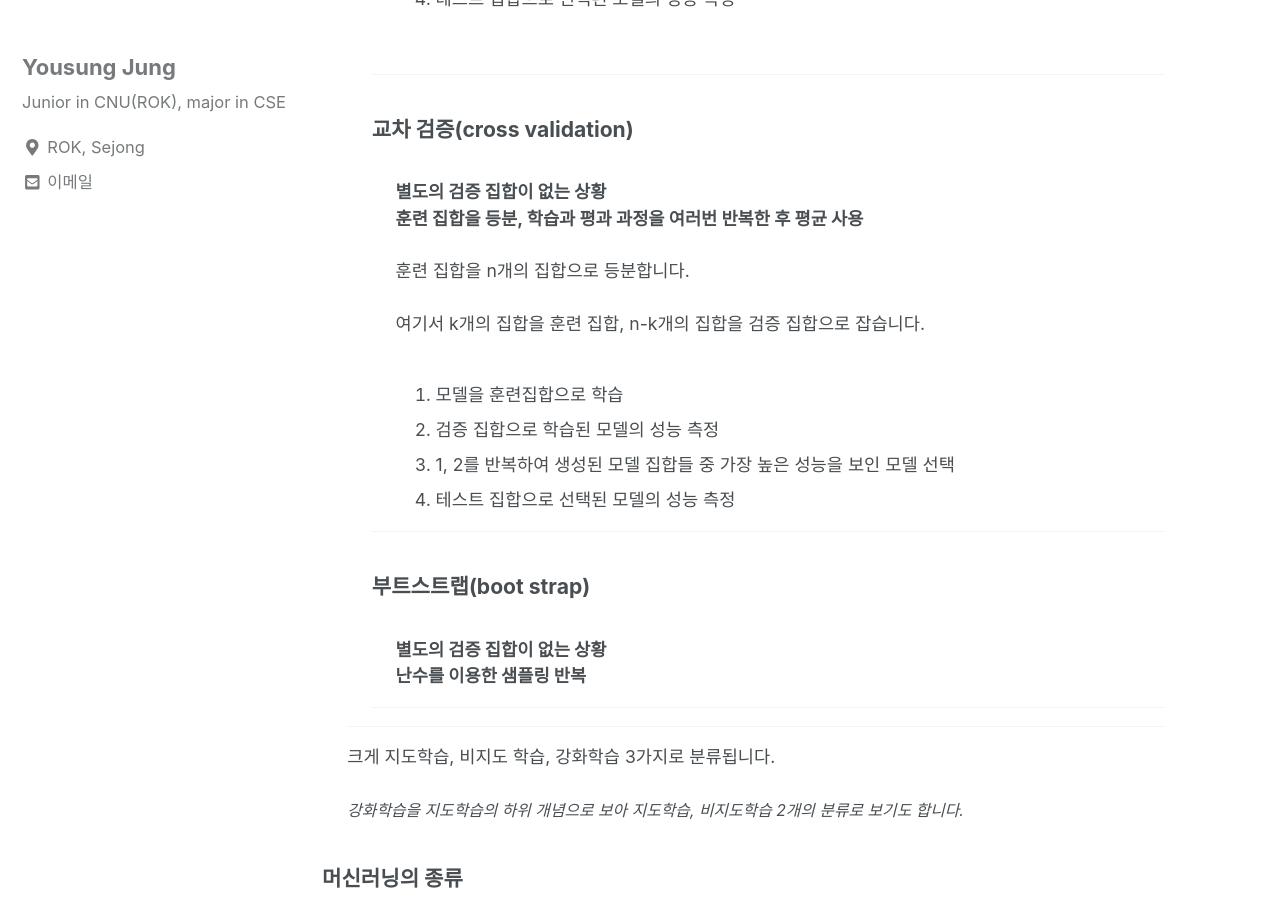
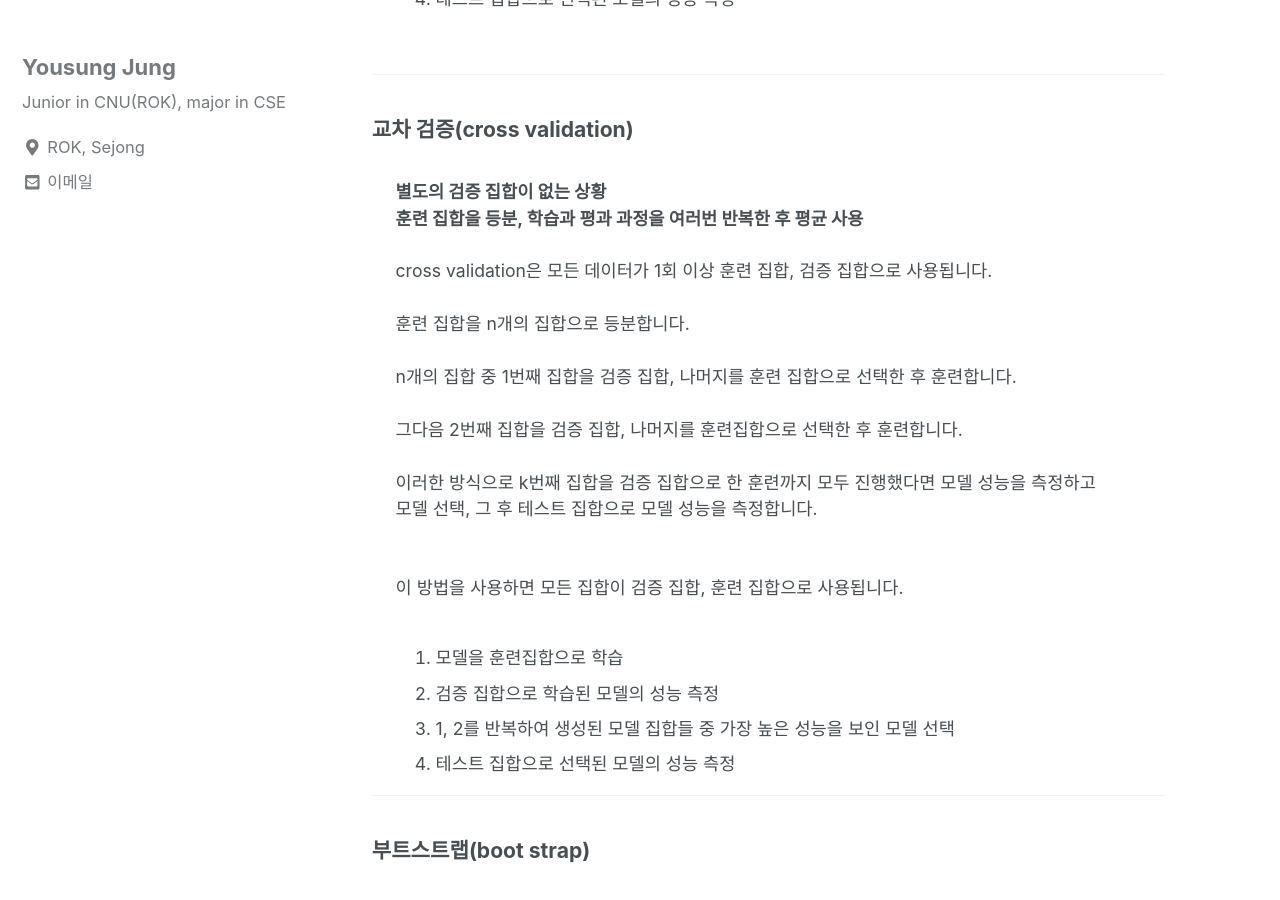
Before and after one commit to can019/can019.github.io, a Jekyll site: the page built from _posts/2020-08-18-MachineLearning-AI-1.md, in a window 1280 px wide and 900 px high, scrolled down 2405 px. Built offline with Jekyll 4.4.1, drawn with Linux system fonts in a browser that asks for light colours; nearby versions of some CDN libraries.

Commit message:
검증 집합

```diff
--- a/_posts/2020-08-18-MachineLearning-AI-1.md
+++ b/_posts/2020-08-18-MachineLearning-AI-1.md
@@ -96,9 +96,16 @@ categories: MachineLearning DataAnalyze
             <div style = "margin-left : 3%">
               <b>별도의 검증 집합이 없는 상황</b><br>
               <b>훈련 집합을 등분, 학습과 평과 과정을 여러번 반복한 후 평균 사용</b><br><br>
+                cross validation은 모든 데이터가 1회 이상 훈련 집합, 검증 집합으로 사용됩니다. <br><br>
 
                 훈련 집합을 n개의 집합으로 등분합니다. <br><br>
-                여기서 k개의 집합을 훈련 집합, n-k개의 집합을 검증 집합으로 잡습니다.<br><br>
+                n개의 집합 중 1번째 집합을 검증 집합, 나머지를 훈련 집합으로 선택한 후 훈련합니다.<br><br>
+                그다음 2번째 집합을 검증 집합, 나머지를 훈련집합으로 선택한 후 훈련합니다. <br><br>
+                이러한 방식으로 k번째 집합을 검증 집합으로 한 훈련까지 모두 진행했다면 모델 성능을 측정하고 <br>
+                모델 선택, 그 후 테스트 집합으로 모델 성능을 측정합니다. <br><br><br>
+
+                이 방법을 사용하면 모든 집합이 검증 집합, 훈련 집합으로 사용됩니다. <br><br>
+
 
               <ol>
                 <li>모델을 훈련집합으로 학습</li>
```
